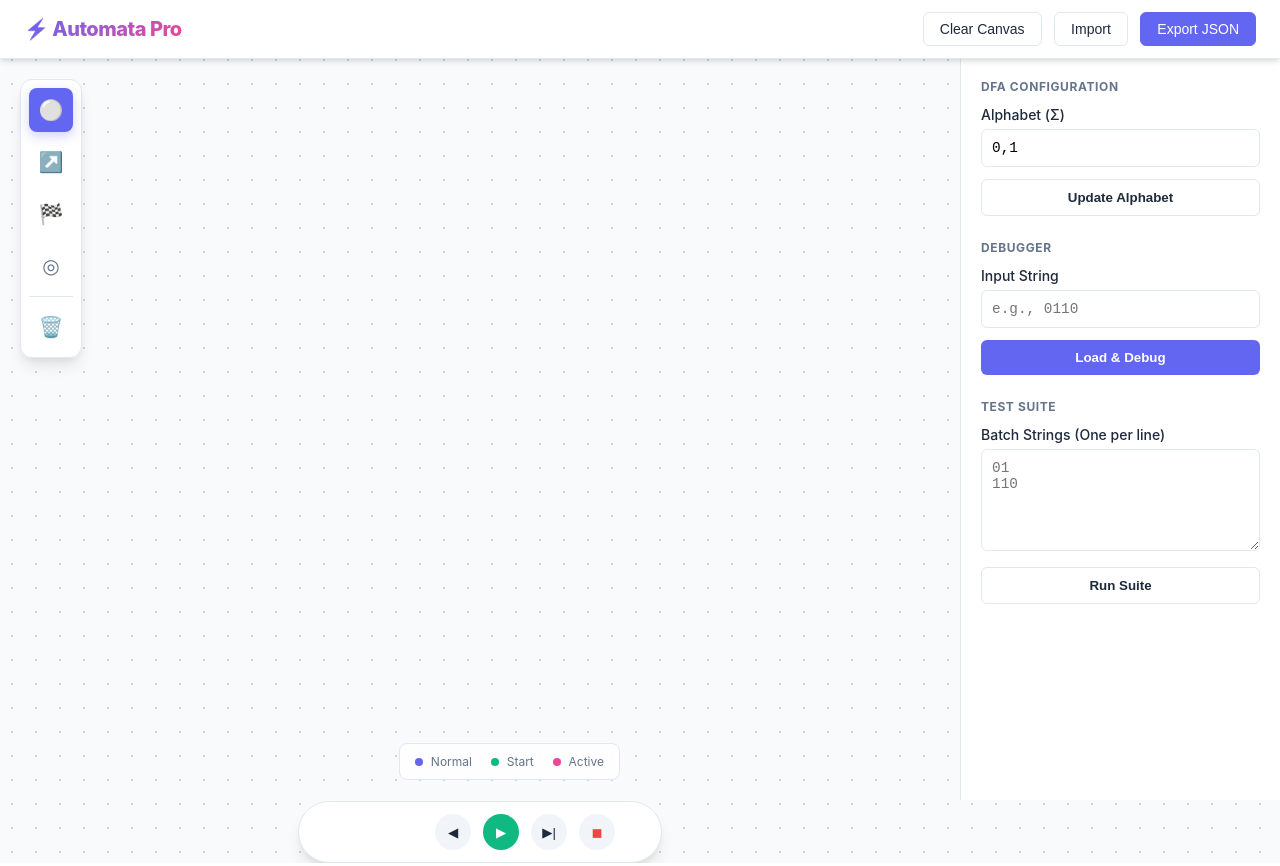
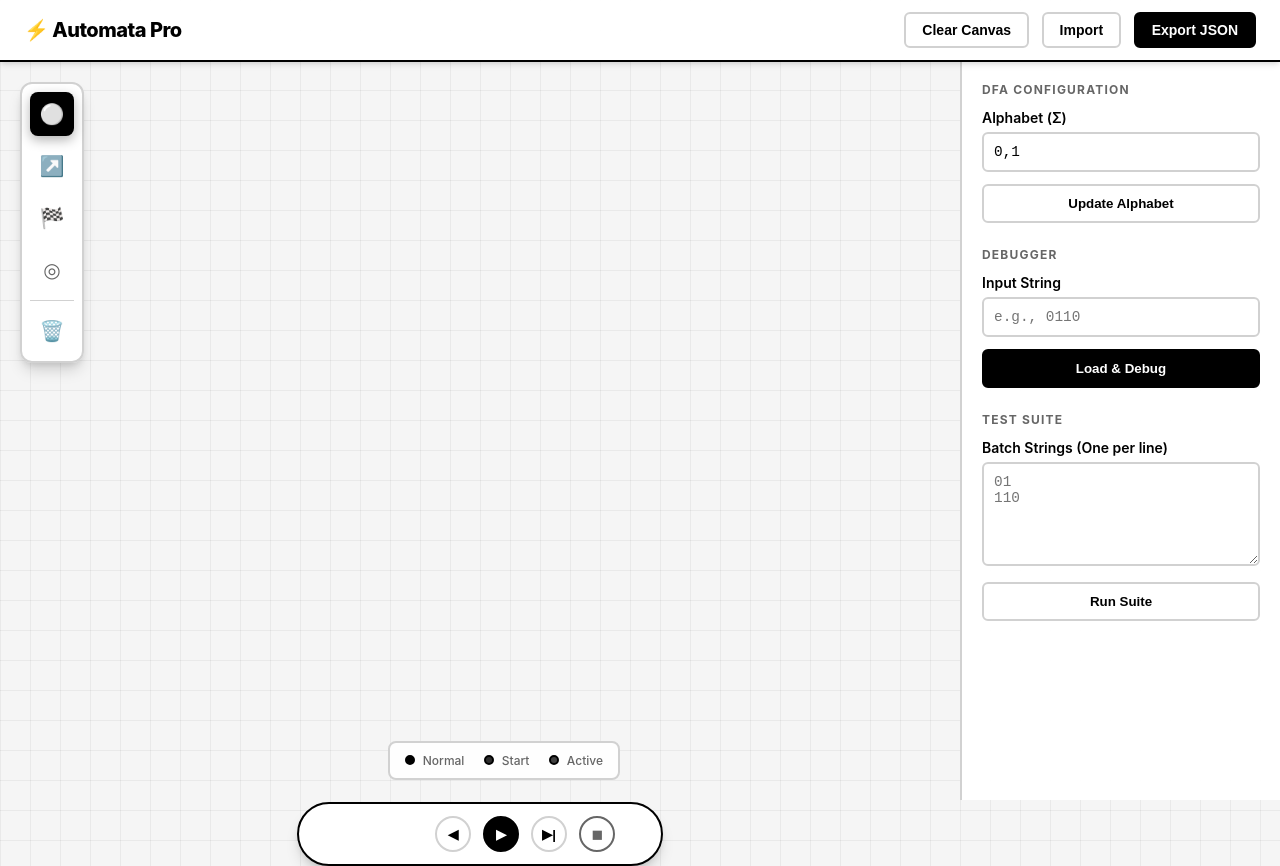
Before and after one commit to Davefgh/AM-VisualPro, a Flask app: page / in a window 1280 px wide. Run offline with Flask 3, Linux system fonts and the light colour scheme.

```diff
--- a/static/css/style.css
+++ b/static/css/style.css
@@ -1,15 +1,16 @@
 :root {
-    --primary: #6366f1;
-    --primary-dark: #4f46e5;
-    --accent: #ec4899;
-    --success: #10b981;
-    --bg-color: #f8fafc;
-    --panel-bg: rgba(255, 255, 255, 0.95);
-    --text-main: #1e293b;
-    --text-light: #64748b;
-    --border: #e2e8f0;
+    --primary: #000000;
+    --primary-dark: #1a1a1a;
+    --accent: #404040;
+    --success: #2d2d2d;
+    --bg-color: #f5f5f5;
+    --panel-bg: rgba(255, 255, 255, 0.98);
+    --text-main: #000000;
+    --text-light: #666666;
+    --border: #d1d1d1;
     --shadow: 0 4px 6px -1px rgba(0, 0, 0, 0.1), 0 2px 4px -1px rgba(0, 0, 0, 0.06);
-    --shadow-lg: 0 10px 15px -3px rgba(0, 0, 0, 0.1), 0 4px 6px -2px rgba(0, 0, 0, 0.05);
+    --shadow-lg: 0 10px 15px -3px rgba(0, 0, 0, 0.15), 0 4px 6px -2px rgba(0, 0, 0, 0.1);
+    --active-state: #404040;
 }
 
 * {
@@ -22,9 +23,11 @@
 body {
     font-family: -apple-system, BlinkMacSystemFont, "Segoe UI", Roboto, Helvetica, Arial, sans-serif;
     background-color: var(--bg-color);
-    /* Dot Grid Pattern */
-    background-image: radial-gradient(#cbd5e1 1px, transparent 1px);
-    background-size: 24px 24px;
+    /* Subtle grid pattern */
+    background-image:
+        linear-gradient(rgba(0, 0, 0, 0.05) 1px, transparent 1px),
+        linear-gradient(90deg, rgba(0, 0, 0, 0.05) 1px, transparent 1px);
+    background-size: 30px 30px;
     color: var(--text-main);
     height: 100vh;
     overflow: hidden;
@@ -35,8 +38,7 @@ body {
 /* --- Top Navigation --- */
 .navbar {
     background: var(--panel-bg);
-    /* Safari fallback - removed backdrop-filter */
-    border-bottom: 1px solid var(--border);
+    border-bottom: 2px solid var(--primary);
     padding: 0.75rem 1.5rem;
     display: flex;
     justify-content: space-between;
@@ -48,29 +50,26 @@ body {
 .brand {
     font-size: 1.25rem;
     font-weight: 800;
-    background: linear-gradient(135deg, var(--primary), var(--accent));
-    -webkit-background-clip: text;
-    -webkit-text-fill-color: transparent;
-    background-clip: text;
+    color: var(--primary);
     letter-spacing: -0.5px;
 }
 
 .nav-actions button {
-    background: transparent;
-    border: 1px solid var(--border);
+    background: white;
+    border: 2px solid var(--border);
     color: var(--text-main);
     padding: 0.5rem 1rem;
     border-radius: 6px;
     font-size: 0.875rem;
-    font-weight: 500;
+    font-weight: 600;
     cursor: pointer;
     transition: all 0.2s;
     margin-left: 8px;
 }
 
 .nav-actions button:hover {
-    background: #f1f5f9;
-    border-color: #cbd5e1;
+    background: var(--bg-color);
+    border-color: var(--accent);
 }
 
 .nav-actions button.primary {
@@ -111,7 +110,7 @@ canvas {
     display: flex;
     flex-direction: column;
     gap: 8px;
-    border: 1px solid var(--border);
+    border: 2px solid var(--border);
 }
 
 .tool-btn {
@@ -131,14 +130,14 @@ canvas {
 }
 
 .tool-btn:hover {
-    background: #f1f5f9;
+    background: var(--bg-color);
     color: var(--primary);
 }
 
 .tool-btn.active {
     background: var(--primary);
     color: white;
-    box-shadow: 0 4px 12px rgba(99, 102, 241, 0.3);
+    box-shadow: 0 4px 12px rgba(0, 0, 0, 0.3);
 }
 
 /* Tooltip */
@@ -146,11 +145,12 @@ canvas {
     content: attr(data-tooltip);
     position: absolute;
     left: 55px;
-    background: #1e293b;
+    background: var(--primary);
     color: white;
-    padding: 4px 8px;
+    padding: 6px 10px;
     border-radius: 4px;
     font-size: 12px;
+    font-weight: 500;
     opacity: 0;
     pointer-events: none;
     transition: opacity 0.2s;
@@ -165,7 +165,7 @@ canvas {
 .config-panel {
     width: 320px;
     background: var(--panel-bg);
-    border-left: 1px solid var(--border);
+    border-left: 2px solid var(--border);
     padding: 20px;
     overflow-y: auto;
     display: flex;
@@ -176,7 +176,7 @@ canvas {
 .panel-section h3 {
     font-size: 0.75rem;
     text-transform: uppercase;
-    letter-spacing: 0.05em;
+    letter-spacing: 0.1em;
     color: var(--text-light);
     margin-bottom: 12px;
     font-weight: 700;
@@ -190,29 +190,31 @@ canvas {
     display: block;
     font-size: 0.875rem;
     margin-bottom: 6px;
-    font-weight: 500;
+    font-weight: 600;
+    color: var(--text-main);
 }
 
 input[type="text"], textarea {
     width: 100%;
     padding: 10px;
-    border: 1px solid var(--border);
+    border: 2px solid var(--border);
     border-radius: 6px;
     font-family: 'Courier New', monospace;
     font-size: 0.9rem;
-    transition: border-color 0.2s;
+    transition: all 0.2s;
+    background: white;
 }
 
 input[type="text"]:focus, textarea:focus {
     border-color: var(--primary);
-    box-shadow: 0 0 0 3px rgba(99, 102, 241, 0.1);
+    box-shadow: 0 0 0 3px rgba(0, 0, 0, 0.05);
 }
 
 .full-btn {
     width: 100%;
     padding: 10px;
     background: white;
-    border: 1px solid var(--border);
+    border: 2px solid var(--border);
     border-radius: 6px;
     font-weight: 600;
     color: var(--text-main);
@@ -220,14 +222,14 @@ input[type="text"]:focus, textarea:focus {
     transition: all 0.2s;
 }
 .full-btn:hover {
-    border-color: var(--text-light);
-    background: #f8fafc;
+    border-color: var(--accent);
+    background: var(--bg-color);
 }
 
 .full-btn.primary {
     background: var(--primary);
     color: white;
-    border: none;
+    border-color: var(--primary);
 }
 .full-btn.primary:hover {
     background: var(--primary-dark);
@@ -246,7 +248,7 @@ input[type="text"]:focus, textarea:focus {
     display: flex;
     align-items: center;
     gap: 12px;
-    border: 1px solid var(--border);
+    border: 2px solid var(--primary);
     z-index: 50;
     transition: transform 0.3s cubic-bezier(0.175, 0.885, 0.32, 1.275);
 }
@@ -260,42 +262,51 @@ input[type="text"]:focus, textarea:focus {
     font-size: 1.2rem;
     font-weight: 700;
     padding: 0 16px;
-    border-right: 1px solid var(--border);
+    border-right: 2px solid var(--border);
     min-width: 100px;
     text-align: center;
     letter-spacing: 2px;
+    color: var(--text-main);
 }
 
 .char.active {
-    background: var(--accent);
+    background: var(--primary);
     color: white;
     border-radius: 4px;
-    padding: 0 4px;
+    padding: 2px 6px;
 }
 
 .sim-btn {
     width: 36px;
     height: 36px;
     border-radius: 50%;
-    border: none;
-    background: #f1f5f9;
+    border: 2px solid var(--border);
+    background: white;
     color: var(--text-main);
     cursor: pointer;
     display: flex;
     align-items: center;
     justify-content: center;
     transition: all 0.2s;
+    font-weight: bold;
 }
 .sim-btn:hover {
-    background: #e2e8f0;
+    background: var(--bg-color);
     transform: scale(1.1);
+    border-color: var(--primary);
 }
 .sim-btn.play {
-    background: var(--success);
+    background: var(--primary);
     color: white;
+    border-color: var(--primary);
 }
 .sim-btn.stop {
-    color: #ef4444;
+    color: #666;
+    border-color: #666;
+}
+.sim-btn.stop:hover {
+    background: #666;
+    color: white;
 }
 
 /* --- Legend --- */
@@ -303,20 +314,22 @@ input[type="text"]:focus, textarea:focus {
     position: absolute;
     bottom: 20px;
     right: 340px;
-    background: rgba(255,255,255,0.9);
+    background: rgba(255,255,255,0.95);
     padding: 10px 15px;
     border-radius: 8px;
     font-size: 0.75rem;
     color: var(--text-light);
     pointer-events: none;
-    border: 1px solid var(--border);
+    border: 2px solid var(--border);
+    font-weight: 500;
 }
 .legend-dot {
     display: inline-block;
-    width: 8px;
-    height: 8px;
+    width: 10px;
+    height: 10px;
     border-radius: 50%;
-    margin-right: 4px;
+    margin-right: 5px;
+    border: 2px solid var(--text-main);
 }
 
 /* --- Notifications --- */
@@ -324,11 +337,12 @@ input[type="text"]:focus, textarea:focus {
     position: fixed;
     top: 20px;
     right: 20px;
-    background: #1e293b;
+    background: var(--primary);
     color: white;
     padding: 12px 20px;
     border-radius: 8px;
     font-size: 0.875rem;
+    font-weight: 600;
     box-shadow: var(--shadow-lg);
     transform: translateY(-100px);
     transition: transform 0.3s;
--- a/js/app.js
+++ b/static/js/app.js
@@ -149,6 +149,8 @@ class App {
             this.dfa.deleteState(this.dfa.selectedState);
             this.showToast('State deleted');
             this.renderer.draw();
+        } else {
+            this.showToast('No state selected. Click a state first!', true);
         }
     }
 
@@ -390,5 +392,12 @@ class App {
     }
 }
 
-// Initialize app when DOM is loaded
-const app = new App();
+// Initialize app when DOM is loaded - FIXED: Made global
+// Wait for all resources to load
+if (document.readyState === 'loading') {
+    document.addEventListener('DOMContentLoaded', function() {
+        window.app = new App();
+    });
+} else {
+    window.app = new App();
+}
--- a/js/renderer.js
+++ b/static/js/renderer.js
@@ -64,9 +64,9 @@ class Renderer {
             this.ctx.fillStyle = '#fff';
             this.ctx.fill();
 
-            // Stroke with appropriate color
+            // Stroke with appropriate color (black and gray theme)
             this.ctx.lineWidth = isSelected ? 3 : 2;
-            this.ctx.strokeStyle = isCurrent ? '#ec4899' : (isStart ? '#10b981' : '#6366f1');
+            this.ctx.strokeStyle = isCurrent ? '#000000' : (isStart ? '#404040' : '#1a1a1a');
             this.ctx.stroke();
 
             // Reset shadow
```
Also changed, not shown: static/js/dfa.js (renamed from js/dfa.js), 1 other file.
